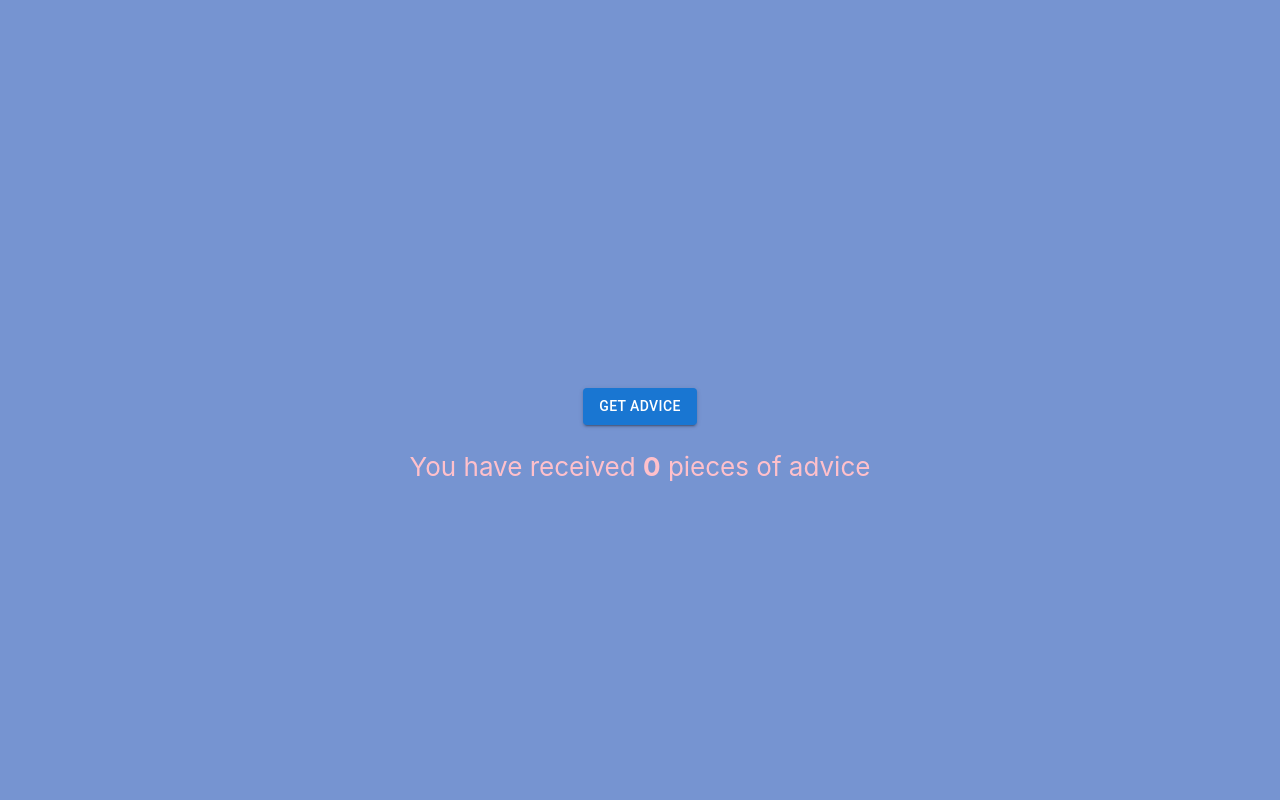
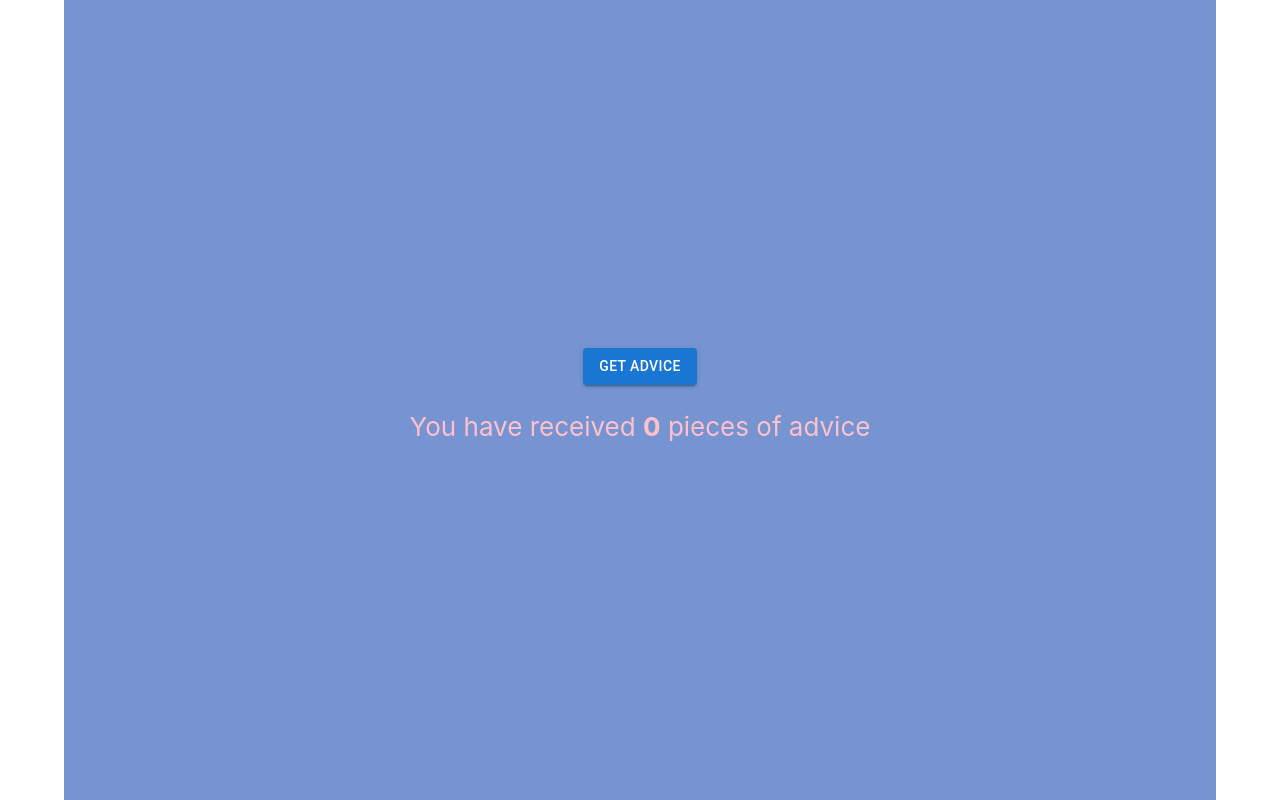
Before and after one commit to SaskiaVdZ/React-course_Project01_AdviceApp, a React (Create React App) app: page / in a window 1280 px wide. Built offline with nearby package versions, Linux system fonts and the light colour scheme; no server answers.

Commit message:
style typography

```diff
--- a/src/App.js
+++ b/src/App.js
@@ -1,5 +1,8 @@
 import { useEffect, useState } from "react";
 import { Button } from '@mui/material';
+import { Grid } from '@mui/material';
+import { Typography } from '@mui/material';
+import Container from "@mui/material/Container";
 import "./App.css";
 
 function App() {
@@ -27,13 +30,19 @@ function App() {
   //useEffect allows you to perform side effects after the component has rendered. This ensures a cleaner separation between rendering logic and side effects.
 
   return (
-    <div className="App">
-      <header className="App-header">
-        <h1 className="advice">{advice}</h1>
+    <Container justify="center" className="App">
+      <Grid container direction="column" className="App-header">
+        <Grid item>
+        <Typography className="advice"
+            sx={{ mt: 1, mb: 2 }}
+            variant="h2"
+            component="div"
+            color="white">{advice}</Typography>
+        </Grid>
         <Button variant="contained" onClick={getAdvice}>Get advice</Button>
         <Message count={count} />
-      </header>
-    </div>
+      </Grid >
+      </Container>
   );
 }
 
```
